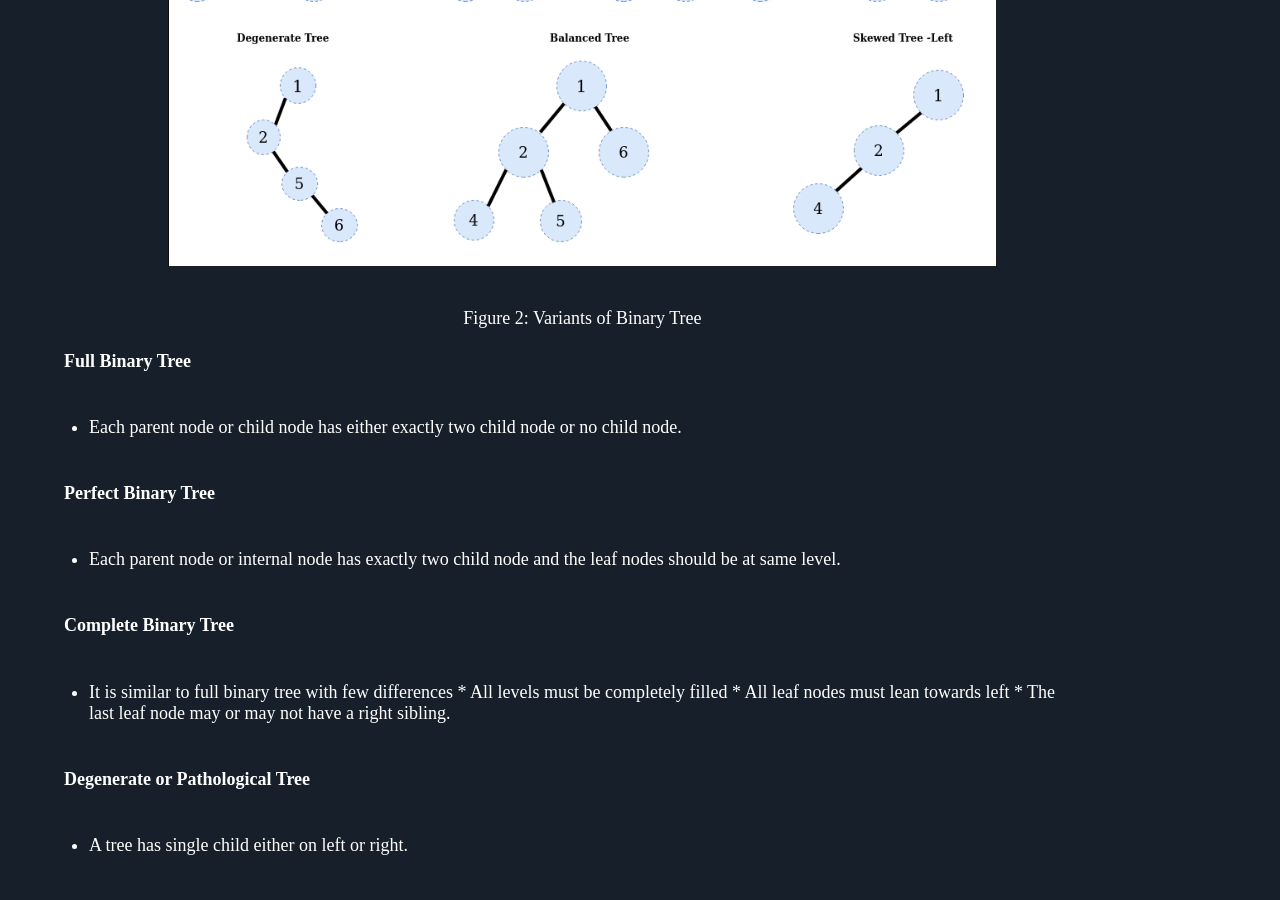
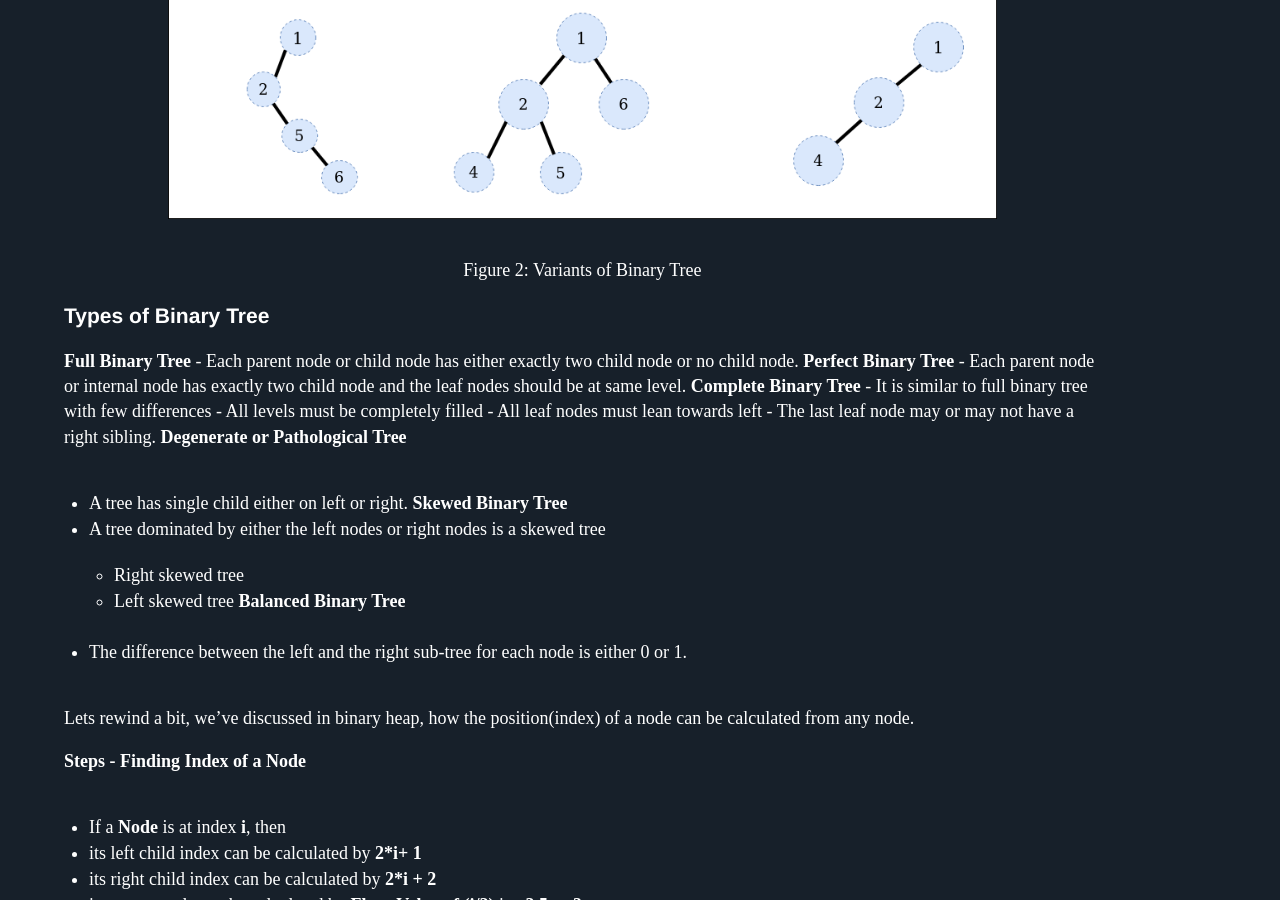
Before and after one commit to Mayurji/mayurji.github.io, a Jekyll site: the page built from _data-structure-algorithms/2021-01-31-DSA_7.md, in a window 1280 px wide and 900 px high, scrolled down 1310 px. Built offline with Jekyll 4.4.1, drawn with Linux system fonts in a browser that asks for light colours; nearby versions of some CDN libraries; comment, search, counter and statistics services are not loaded.

Commit message:
Update 2021-01-31-DSA_7.md

```diff
--- a/_data-structure-algorithms/2021-01-31-DSA_7.md
+++ b/_data-structure-algorithms/2021-01-31-DSA_7.md
@@ -13,33 +13,25 @@ date:   2021-01-31 13:43:52 +0530
 
 In this blog post, we'll discuss and implement **Binary Tree** and its variants in python. **Binary Tree** is a tree where each parent node has **at most two child nodes**. There are different types of binary trees based on the number of leaf nodes or internal child nodes.
 
-### Types of Binary Tree
-
 <center>
 <img src="{{site.url}}/assets/images/dsa/variant_BT.png" style="zoom: 5%; background-color:#DCDCDC;" width="80%" height=auto/><br>
 <p>Figure 2: Variants of Binary Tree</p>
 </center>
 
-**Full Binary Tree**
-  - Each parent node or child node has either exactly two child node or no child node.
+### Types of Binary Tree
 
-**Perfect Binary Tree**
-  - Each parent node or internal node has exactly two child node and the leaf nodes should be at same level.
-
-**Complete Binary Tree**
-  - It is similar to full binary tree with few differences
-  	* All levels must be completely filled
-  	* All leaf nodes must lean towards left
-  	* The last leaf node may or may not have a right sibling.
-
+**Full Binary Tree** - Each parent node or child node has either exactly two child node or no child node.
+**Perfect Binary Tree** - Each parent node or internal node has exactly two child node and the leaf nodes should be at same level.
+**Complete Binary Tree** - It is similar to full binary tree with few differences
+	- All levels must be completely filled
+	- All leaf nodes must lean towards left
+	- The last leaf node may or may not have a right sibling.
 **Degenerate or Pathological Tree**
   - A tree has single child either on left or right.
-
 **Skewed Binary Tree**
   - A tree dominated by either the left nodes or right nodes is a skewed tree
 	  * Right skewed tree
 	  * Left skewed tree
-
 **Balanced Binary Tree**
   - The difference between the left and the right sub-tree for each node is either 0 or 1.
 
```
